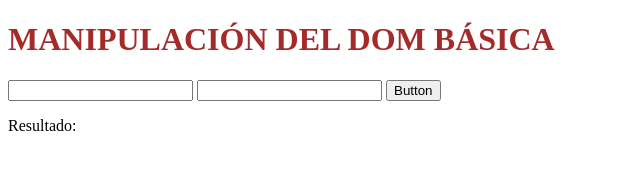
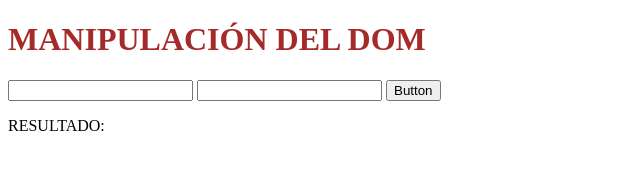
Before and after one commit to vic505/CURSO-PR-CTICO-JS, a plain HTML site: page index.html in a window 1280 px wide. Both pictures are taken after a click on the button "Button". Shown: the whole page, without its empty margins (0-640 px from the left). Drawn offline with Linux system fonts and the light colour scheme.

Commit message:
CAMBIOS EN TODOS LOS ARCHIVOS

```diff
--- a/index.html
+++ b/index.html
@@ -9,7 +9,7 @@
 </head>
 <body>
 
-    <h1 class="color">MANIPULACIÓN DEL DOM BÁSICA</h1>
+    <h1 class="color">MANIPULACIÓN DEL DOM </h1>
     <input type="text" class="in1">
     <input type="text" class="in2">
     <button class="boton">Button</button>
--- a/leyendoHTML.js
+++ b/leyendoHTML.js
@@ -8,5 +8,5 @@ button.addEventListener('click',experimento);
 
 function experimento(){
 const sumaInputs = in1.value+in2.value;
-result.innerText="Resultado:  "+sumaInputs;
+result.innerText="RESULTADO:  "+sumaInputs;
 }
--- a/style.css
+++ b/style.css
@@ -1,3 +1,3 @@
 .color{
-    color: brown;
+    color: brown
 }
```
